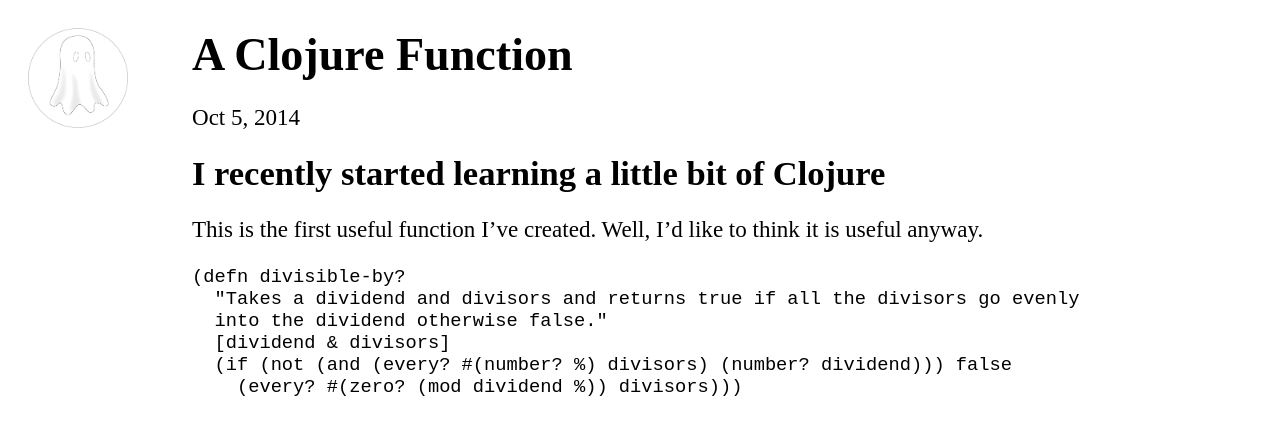
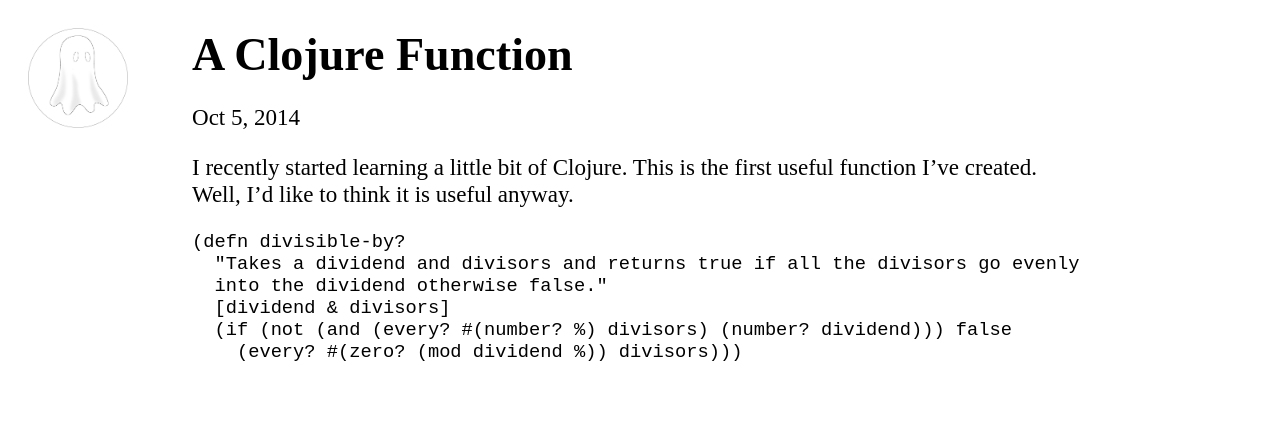
Before and after one commit to gitter-badger/legittalon.github.io, a Jekyll site: the page built from _posts/2014-10-05-a-clojure-function.md, in a window 1280 px wide. Shown: the top 435 px of the page. Built offline with Jekyll 4.4.1, drawn with Linux system fonts in a browser that asks for light colours; nearby versions of some CDN libraries.

````diff
--- a/_posts/2014-10-05-a-clojure-function.md
+++ b/_posts/2014-10-05-a-clojure-function.md
@@ -2,9 +2,7 @@
 published: true
 ---
 
-## I recently started learning a little bit of Clojure
-
-This is the first useful function I've created. Well, I'd like to think it is useful anyway.
+I recently started learning a little bit of Clojure. This is the first useful function I've created. Well, I'd like to think it is useful anyway.
 
 ```
 (defn divisible-by?
````
